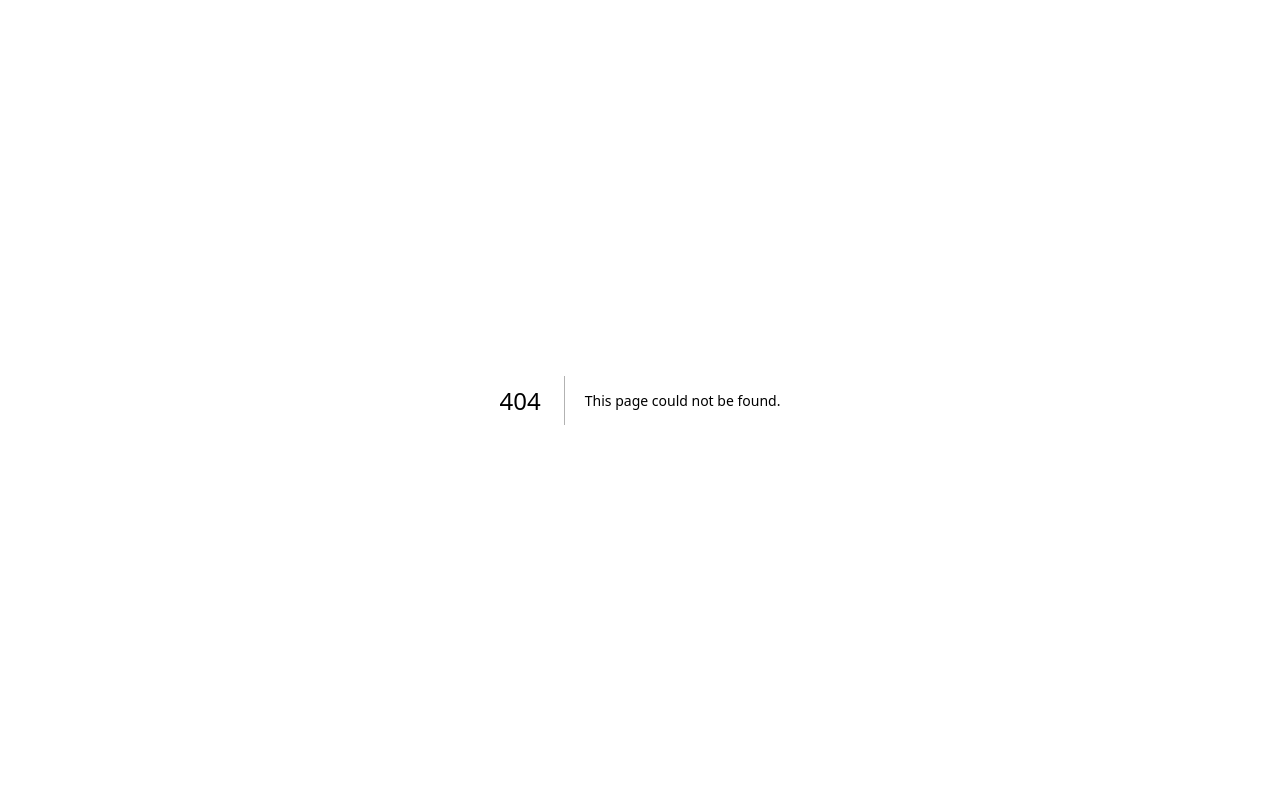
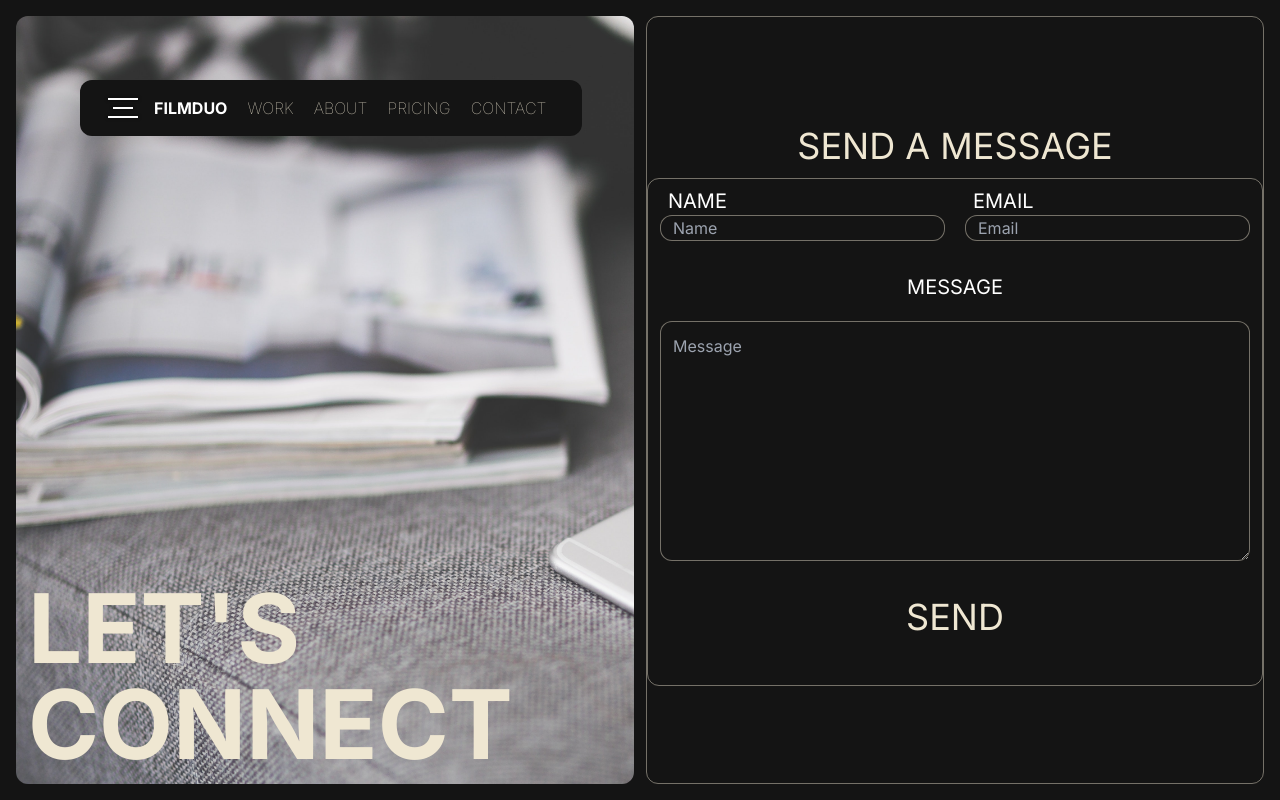
Before and after one commit to blairhb7/FilmDUO, a Next.js app: page /Page-Sections/ContactPage in a window 1280 px wide. Before the commit this address had no page. Built offline with nearby package versions, Linux system fonts and the light colour scheme.

Commit message:
contact page

```diff
--- /dev/null
+++ b/app/Components/Contactform.js
@@ -0,0 +1,103 @@
+'use client'
+import { useState, useRef } from 'react';
+import { useFormik } from 'formik';
+import * as Yup from 'yup'
+import emailjs from '@emailjs/browser';
+import { useToast } from '@chakra-ui/react';
+
+
+const ContactForm = () => {
+  const toast = useToast()
+  const form = useRef();
+  const  [input, setInput] = useState('')
+  const  [message, setMessage] = useState('')
+  const  [name, setName] = useState('')
+
+
+  const sendEmail = (e) => {
+    e.preventDefault();
+
+    emailjs.sendForm('service_34cekjv', 'template_3dn9cbn', form.current, '2g70Hv8yw5B7bxStr')
+      .then((result) => {
+          console.log(result.text);
+          toast({
+            title: "Message sent",
+            status: 'success',
+            duration: 2000,
+            position: 'top'
+          })
+      }, (error) => {
+          console.log(error.text);
+      });
+      setInput('')
+      setName('')
+      setMessage('')
+    }
+
+  const formik = useFormik({
+    initialValues: {
+      name: '',
+      email: '',
+      message: '',
+
+    },
+    // validate Form
+
+    validationSchema: Yup.object({
+      name: Yup.string().max(30, 'Name must be at least 30 characters or less').required("Name is required"),
+      email: Yup.string().email( 'Invalid email address').required("Email is required"),
+    }),
+
+  })
+
+  return (
+    <form  onSubmit={sendEmail} ref={form}  method='POST' className=' border  border-[#efe7d271] rounded-xl py-2 px-3 2xl:mx-[5%] justify-center gap-3 '  >
+        <div className="flex justify-center gap-5 ">
+            <div className=' w-full'>
+                <label className='text-white uppercase p-2 text-xl font-headline' htmlFor="name">{formik.touched.email && formik.errors.name ? formik.errors.name : "Name"}</label>
+                <input className='w-full bg-[#141414] border  border-[#efe7d271] rounded-xl px-3'
+                placeholder='Name'
+                type="text"
+                name='name'
+
+                value={name}
+                onChange={(e)=>{setName(e.target.value)}}
+                onBlur={formik.handleBlur}
+                required
+                />
+            </div>
+            <div className=' w-full'>
+                <label  className='text-white uppercase p-2 text-xl font-headline' htmlFor="user_email">{formik.touched.email && formik.errors.email ? formik.errors.email : "Email"}</label>
+                <input className='w-full bg-[#141414] border  border-[#efe7d271] rounded-xl px-3'
+                 placeholder='Email'
+                type="email"
+                name='email'
+
+                value={input}
+                onChange={(e)=>{setInput(e.target.value)}}
+                required
+                onBlur={formik.handleBlur}
+                />
+            </div>
+        </div>
+      <div className="flex py-6 justify-center ">
+        <div className=' flex flex-col w-full'>
+            <label className='flex justify-center text-white uppercase py-2 text-xl font-headline' htmlFor="message">Message</label>
+            <textarea className='w-full h-40 lg:h-60 my-3 p-3 bg-[#141414] border  border-[#efe7d271] rounded-xl'
+             placeholder='Message'
+            id="message"
+            name='message'
+            value={message}
+            onChange={(e)=>{setMessage(e.target.value)}}
+            required
+            ></textarea>
+            <input type="submit" value="Send"  className=' border-gray-300 w-full h-20 cursor-pointer uppercase py-6 bg-[#141414] hover:text-white duration-500 text-4xl font-headline' />
+        </div>
+
+      </div>
+
+    </form>
+  );
+};
+
+export default ContactForm;
--- a/app/Components/nav.tsx
+++ b/app/Components/nav.tsx
@@ -21,7 +21,7 @@ const nav = () => {
                 <Link href={'/Page-Sections/PricesPage'}>
                     <h2 className=" uppercase hover:border border-[#efe7d2] font-thin rounded-lg px-1 duration-300">Pricing</h2>
                 </Link>
-                <Link href={''}>
+                <Link href={'/Page-Sections/ContactPage'}>
                     <h2 className=" uppercase hover:border border-[#efe7d2] font-thin rounded-lg px-1 duration-300">Contact</h2>
                 </Link>
             </div>
@@ -39,8 +39,8 @@ const nav = () => {
                     <li className=' hover:-translate-x-3 duration-500'><Link className='Link hover:underline underline-offset-8  duration-500 ' href={'/'}>Home</Link></li>
                     <li className='hover:-translate-x-3 duration-500'><Link className='Link  hover:underline underline-offset-8 hover:translate-x-3' href={'/Page-Sections/FeaturedWorkPage'}>Featured Project</Link></li>
                     <li className='hover:-translate-x-3 duration-500'><Link className='Link  hover:underline underline-offset-8 hover:translate-x-3' href={'/Page-Sections/AboutPage'}>About</Link></li>
-                    <li className='hover:-translate-x-3 duration-500'><Link className='Link  hover:underline underline-offset-8 hover:translate-x-3' href={'/Sections/archive'}>Pricing</Link></li>
-                    <li className='hover:-translate-x-3 duration-500'><Link className='Link  hover:underline underline-offset-8 hover:translate-x-3' href={'/Sections/contact'}>Contact Us</Link></li>
+                    <li className='hover:-translate-x-3 duration-500'><Link className='Link  hover:underline underline-offset-8 hover:translate-x-3' href={'/Page-Sections/PricesPage'}>Pricing</Link></li>
+                    <li className='hover:-translate-x-3 duration-500'><Link className='Link  hover:underline underline-offset-8 hover:translate-x-3' href={'/Page-Sections/ContactPage'}>Contact Us</Link></li>
                     <div className=" flex gap-3 z-50 justify-center py-1 ">
                             <Link href={`https://www.instagram.com/filmduo/`}><img className='h-10 w-10 hover:-translate-y-1 duration-200' src={"/instagram.png"} alt={"instagram"}  /></Link>
                             <Link href={`https://www.youtube.com/@filmduo3423`}><img  className='h-10 w-10 hover:-translate-y-1 duration-200' src={"/youtube.png"} alt={"youtube"}  /></Link>
--- /dev/null
+++ b/app/Page-Sections/ContactPage/page.tsx
@@ -0,0 +1,24 @@
+import Nav from '@/app/Components/nav'
+import Link from 'next/link'
+import React from 'react'
+import ContactForm from '../../Components/Contactform'
+
+
+const Page = () => {
+  return (
+   <>
+   <Nav/>
+    <main className=" grid grid-cols-1 lg:grid-cols-2 bg-[#141414] gap-3 p-4 h-full md:h-screen overflow-hidden">
+        <section className=" rounded-xl flex justify-start items-end bg-[url('/phone.jpg')] h-96 md:h-[500px] lg:h-full bg-cover ">
+            <h1 className=" text-2xl lg:text-8xl font-bold p-3 flex uppercase">Let's Connect</h1>
+        </section>
+        <section className=" rounded-xl flex flex-col justify-center items-center border h-full  border-[#efe7d271]">
+            <h2 className=" flex uppercase text-2xl lg:text-4xl py-3">send a message</h2>
+            <ContactForm/>
+        </section>
+    </main>
+   </>
+  )
+}
+
+export default Page
--- a/app/Page-Sections/FeaturedWorkPage/page.tsx
+++ b/app/Page-Sections/FeaturedWorkPage/page.tsx
@@ -15,7 +15,7 @@ const Page = () => {
         </section>
         <section className=" flex justify-center items-center h-full overflow-hidden">
             <Link dir="ltr" href={'/'} className=' h-full p-3 flex justify-center items-center opacity-40 hover:opacity-100 duration-500 rounded-s-lg'>
-                <video src={'/tates cookies.mp4'} autoPlay loop muted playsInline className="LandingVid bg-cover rounded-s-lg scale-110  "></video>
+                <video src={'/popchips.mp4'} autoPlay loop muted playsInline className="LandingVid bg-cover rounded-s-lg scale-110  "></video>
                 <h1 className=" text-white hover:-translate-y-3 duration-500 lg:text-6xl uppercase font-bold flex absolute">advertisement</h1>
             </Link>
         </section>
--- a/app/Page-Sections/PricesPage/page.tsx
+++ b/app/Page-Sections/PricesPage/page.tsx
@@ -27,10 +27,10 @@ const Page = () => {
 
                         return (
                             <>
-                            <section key={data.id} className=' flex flex-col  lg:flex-row justifly-between  w-full'>
+                            <section key={data.id} className=' flex flex-col  md:flex-row justifly-between  w-full'>
                                 <div className="flex flex-col">
                                     <h1 className="flex text-2xl lg:text-4xl px-4 py-1 font-bold uppercase">Services</h1>
-                                    <ul className=" flex flex-col text-black justifly-center p-4 lg:w-[600px]">
+                                    <ul className=" flex flex-col text-black justifly-center p-4 md:w-[400px] lg:w-[600px]">
                                         <li className="flex lg:text-xl font-light">{data.drone}</li>
                                         <li className="flex lg:text-xl font-light">{data.video}</li>
                                         <li className="flex lg:text-xl font-light">{data.social}</li>
@@ -38,11 +38,11 @@ const Page = () => {
                                     </ul>
                                 </div>
                                 <div className="flex flex-col px-7 flex-1">
-                                <h1 className="flex text-4xl py-1 font-bold uppercase">Price</h1>
+                                <h1 className="flex text-2xl lg:text-4xl py-1 font-bold uppercase">Price</h1>
                                 <h2 className=" flex text-2xl w-full font-light">{data.price}</h2>
                                 <div className="flex py-10 gap-2">
-                                    <Link href={''}><button className=" uppercase w-40 bg-black text-white p-4 rounded-xl">book</button></Link>
-                                    <Link href={''}><button className=" uppercase w-40 bg-black text-white p-4 rounded-xl ">demo</button></Link>
+                                    <Link href={''}><button className=" uppercase w-32 bg-black text-white p-2 rounded-xl hover:-translate-y-3 duration-500">book</button></Link>
+                                    <Link href={''}><button className=" uppercase w-32 bg-black text-white p-2 rounded-xl hover:-translate-y-3 duration-500 ">demo</button></Link>
                                 </div>
                                 </div>
                             </section>
@@ -60,10 +60,10 @@ const Page = () => {
 
                         return (
                             <>
-                            <section key={data.id} className='  flex flex-col  lg:flex-row  justifly-between  w-full'>
+                            <section key={data.id} className='  flex flex-col  md:flex-row  justifly-between  w-full'>
                                 <div className="flex flex-col">
                                     <h1 className="flex text-2xl lg:text-4xl px-4 py-1 font-bold uppercase">Services</h1>
-                                    <ul className=" flex flex-col text-black justifly-center overflow-hidden p-4 lg:w-[600px]">
+                                    <ul className=" flex flex-col text-black justifly-center overflow-hidden p-4 md:w-[400px] lg:w-[600px]">
                                         <li className="flex lg:text-xl font-light">{data.photos}</li>
                                         <li className="flex lg:text-xl font-light">{data.drone}</li>
                                         <li className="flex lg:text-xl font-light">{data.dronePhotos}</li>
@@ -73,11 +73,11 @@ const Page = () => {
                                     </ul>
                                 </div>
                                 <div className="flex flex-col px-7 flex-1">
-                                <h1 className="flex text-4xl py-1 font-bold uppercase">Price</h1>
+                                <h1 className="flex text-2xl lg:text-4xl py-1 font-bold uppercase">Price</h1>
                                 <h2 className=" flex text-2xl w-full font-light">{data.price}</h2>
                                 <div className="flex py-10 gap-2">
-                                    <Link href={''}><button className=" uppercase w-40 bg-black text-white p-4 rounded-xl">book</button></Link>
-                                    <Link href={''}><button className=" uppercase w-40 bg-black text-white p-4 rounded-xl ">demo</button></Link>
+                                    <Link href={''}><button className=" uppercase w-32 bg-black text-white p-2 rounded-xl hover:-translate-y-3 duration-500">book</button></Link>
+                                    <Link href={''}><button className=" uppercase w-32 bg-black text-white p-2 rounded-xl hover:-translate-y-3 duration-500">demo</button></Link>
                                 </div>
                                 </div>
                             </section>
@@ -107,11 +107,11 @@ const Page = () => {
                                     </ul>
                                 </div>
                                 <div className="flex flex-col pt-8 px-3 flex-1 text-white ">
-                                <h1 className="flex text-4xl py-1 font-bold uppercase">Price</h1>
+                                <h1 className="flex text-2xl lg:text-4xl py-1 font-bold uppercase">Price</h1>
                                 <h2 className=" flex text-xl w-full font-medium">{data.price}</h2>
                                 <div className="flex py-10 gap-2">
-                                    <Link href={''}><button className=" uppercase w-40 bg-white text-black p-4 rounded-xl">book</button></Link>
-                                    <Link href={''}><button className=" uppercase w-40 bg-white text-black p-4 rounded-xl ">demo</button></Link>
+                                    <Link href={''}><button className=" uppercase w-32 bg-white text-black p-2 rounded-xl hover:-translate-y-3 duration-500">book</button></Link>
+                                    <Link href={''}><button className=" uppercase w-32 bg-white text-black p-2 rounded-xl hover:-translate-y-3 duration-500">demo</button></Link>
                                 </div>
                                 </div>
                             </section>
@@ -121,8 +121,8 @@ const Page = () => {
                     })
                 }
         </section>
-        <section className=" col-span-3 h-[450px]  rounded-xl overflow-hidden ">
-            <video src={'/pexels-kindel-media-7578546 (2160p).mp4'} autoPlay loop muted playsInline className="LandingVid bg-cover rounded-xl scale-110   "></video>
+        <section className=" col-span-3 h-[650px]  rounded-xl overflow-hidden ">
+            <video src={'/popchips.mp4'} autoPlay loop muted playsInline className="LandingVid bg-cover rounded-xl scale-110   "></video>
         </section>
     </main>
     </>
```
Also changed, not shown: package.json (+8 -1 lines), 1 other file (tests, documents, lock files or other folders).
